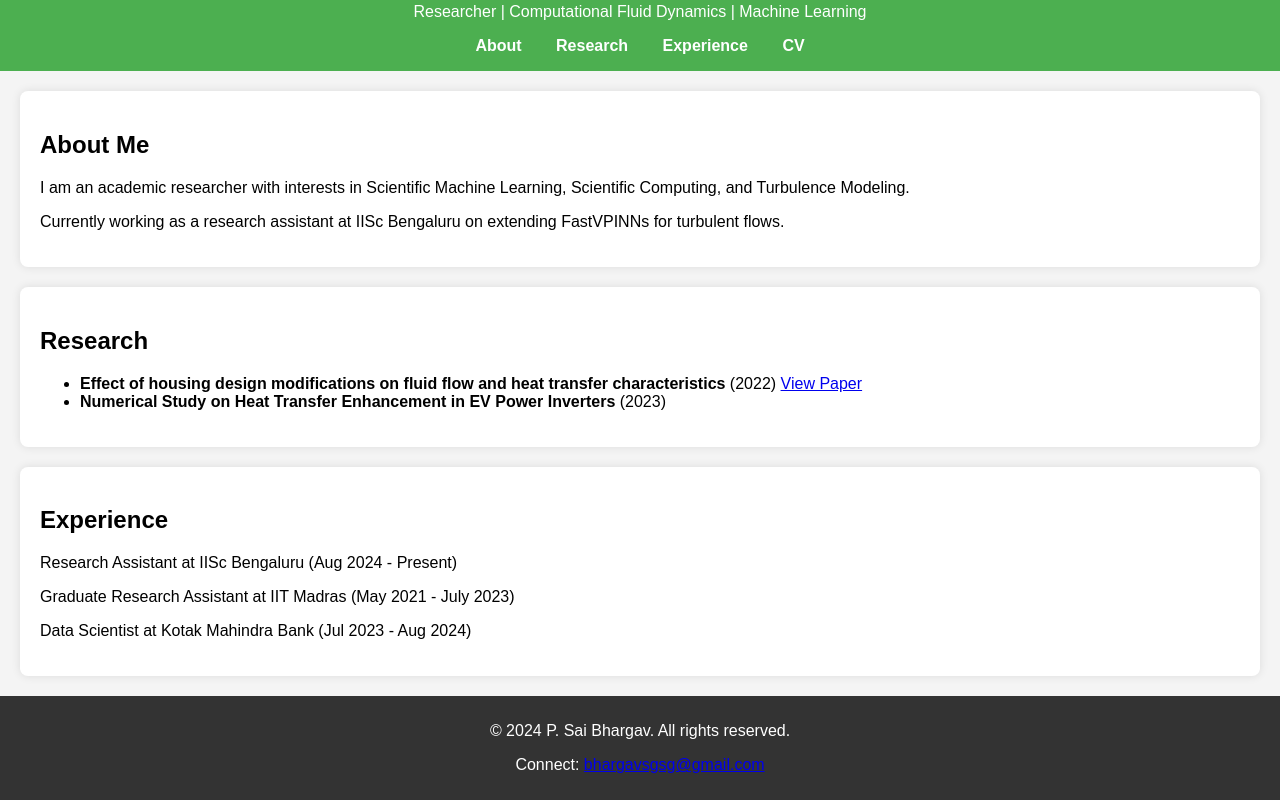
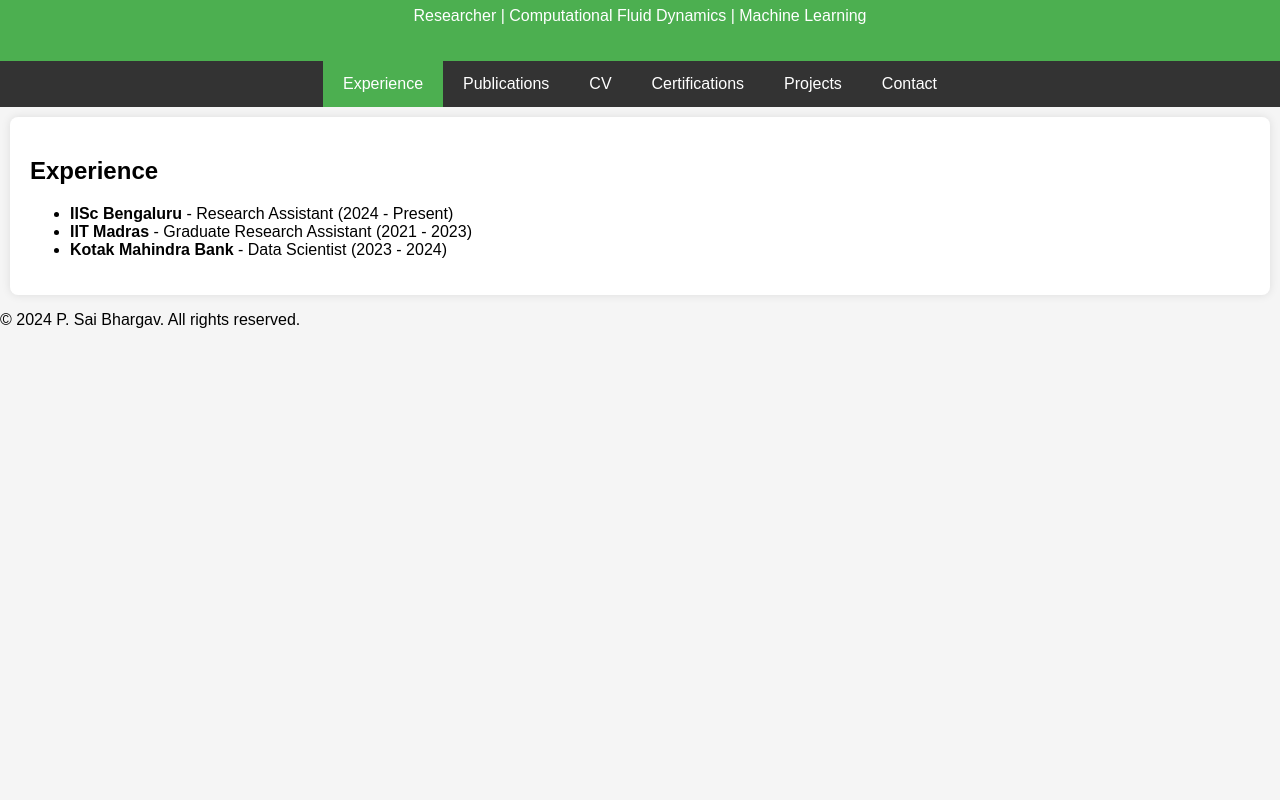
Before and after one commit to Bhargavsgsg/Bhargavsgsg.github.io, a plain HTML site: page index.html in a window 1280 px wide. Shown: the part 93-893 px from the top of the page. After the commit the page ends 800 px from the top, so only its background shows below. Drawn offline with Linux system fonts and the light colour scheme.

Commit message:
new changes

```diff
--- a/index.html
+++ b/index.html
@@ -5,48 +5,71 @@
     <meta name="viewport" content="width=device-width, initial-scale=1.0">
     <title>P. Sai Bhargav | Portfolio</title>
     <link rel="stylesheet" href="style.css">
+    <script src="script.js" defer></script>
 </head>
 <body>
     <header>
         <h1>P. Sai Bhargav</h1>
         <p>Researcher | Computational Fluid Dynamics | Machine Learning</p>
-        <nav>
-            <a href="#about">About</a>
-            <a href="#research">Research</a>
-            <a href="#experience">Experience</a>
-            <a href="assets/CV_Academic.pdf" target="_blank">CV</a>
-        </nav>
     </header>
 
-    <section id="about">
-        <h2>About Me</h2>
-        <p>I am an academic researcher with interests in Scientific Machine Learning, Scientific Computing, and Turbulence Modeling.</p>
-        <p>Currently working as a research assistant at IISc Bengaluru on extending FastVPINNs for turbulent flows.</p>
-    </section>
+    <nav class="tabs">
+        <button class="tab-button active" data-tab="experience">Experience</button>
+        <button class="tab-button" data-tab="publications">Publications</button>
+        <button class="tab-button" data-tab="cv">CV</button>
+        <button class="tab-button" data-tab="certifications">Certifications</button>
+        <button class="tab-button" data-tab="projects">Projects</button>
+        <button class="tab-button" data-tab="contact">Contact</button>
+    </nav>
 
-    <section id="research">
-        <h2>Research</h2>
-        <ul>
-            <li>
-                <strong>Effect of housing design modifications on fluid flow and heat transfer characteristics</strong> (2022)
-                <a href="https://link.springer.com/chapter/10.1007/978-981-99-7827-4_7" target="_blank">View Paper</a>
-            </li>
-            <li>
-                <strong>Numerical Study on Heat Transfer Enhancement in EV Power Inverters</strong> (2023)
-            </li>
-        </ul>
-    </section>
+    <main>
+        <section class="tab-content active" id="experience">
+            <h2>Experience</h2>
+            <ul>
+                <li><strong>IISc Bengaluru</strong> - Research Assistant (2024 - Present)</li>
+                <li><strong>IIT Madras</strong> - Graduate Research Assistant (2021 - 2023)</li>
+                <li><strong>Kotak Mahindra Bank</strong> - Data Scientist (2023 - 2024)</li>
+            </ul>
+        </section>
 
-    <section id="experience">
-        <h2>Experience</h2>
-        <p>Research Assistant at IISc Bengaluru (Aug 2024 - Present)</p>
-        <p>Graduate Research Assistant at IIT Madras (May 2021 - July 2023)</p>
-        <p>Data Scientist at Kotak Mahindra Bank (Jul 2023 - Aug 2024)</p>
-    </section>
+        <section class="tab-content" id="publications">
+            <h2>Publications</h2>
+            <ul>
+                <li><a href="https://link.springer.com/chapter/10.1007/978-981-99-7827-4_7" target="_blank">Effect of housing design modifications on fluid flow and heat transfer</a> (FMFP-2022)</li>
+                <li>Numerical Study on Heat Transfer Enhancement in EV Power Inverters (IHTC-2023)</li>
+            </ul>
+        </section>
+
+        <section class="tab-content" id="cv">
+            <h2>CV</h2>
+            <p><a href="assets/CV_Academic.pdf" target="_blank">Download my CV</a></p>
+        </section>
+
+        <section class="tab-content" id="certifications">
+            <h2>Certifications</h2>
+            <ul>
+                <li>Oxford Machine Learning Summer School (OxML 2023)</li>
+                <li>Deep Learning Specialization (Ongoing)</li>
+                <li>Natural Language Processing Specialization</li>
+            </ul>
+        </section>
+
+        <section class="tab-content" id="projects">
+            <h2>Projects</h2>
+            <ul>
+                <li>Thermal Performance of Electric Motors - Thesis project at IIT Madras</li>
+                <li>Feature Engineering for Banking Stability Models - Kotak Mahindra Bank</li>
+            </ul>
+        </section>
+
+        <section class="tab-content" id="contact">
+            <h2>Contact</h2>
+            <p>Email: <a href="mailto:bhargavsgsg@gmail.com">bhargavsgsg@gmail.com</a></p>
+        </section>
+    </main>
 
     <footer>
         <p>© 2024 P. Sai Bhargav. All rights reserved.</p>
-        <p>Connect: <a href="mailto:bhargavsgsg@gmail.com">bhargavsgsg@gmail.com</a></p>
     </footer>
 </body>
 </html>
--- /dev/null
+++ b/script.js
@@ -0,0 +1,17 @@
+document.addEventListener("DOMContentLoaded", function () {
+    const tabButtons = document.querySelectorAll(".tab-button");
+    const tabContents = document.querySelectorAll(".tab-content");
+
+    tabButtons.forEach(button => {
+        button.addEventListener("click", () => {
+            // Remove 'active' class from all buttons and content
+            tabButtons.forEach(btn => btn.classList.remove("active"));
+            tabContents.forEach(content => content.classList.remove("active"));
+
+            // Add 'active' class to the clicked button and corresponding content
+            button.classList.add("active");
+            document.getElementById(button.dataset.tab).classList.add("active");
+        });
+    });
+});
+localStorage
--- a/style.css
+++ b/style.css
@@ -1,40 +1,49 @@
-/* General Styles */
 body {
     font-family: Arial, sans-serif;
     margin: 0;
     padding: 0;
-    background-color: #f4f4f4;
+    background-color: #f5f5f5;
 }
 
-/* Header Styles */
 header {
     background-color: #4CAF50;
     color: white;
     text-align: center;
-    padding: 1em;
+    padding: 20px;
 }
 
-nav a {
-    margin: 0 15px;
-    color: white;
-    text-decoration: none;
-    font-weight: bold;
+.tabs {
+    display: flex;
+    justify-content: center;
+    background-color: #333;
 }
 
-/* Section Styles */
-section {
-    margin: 20px;
+.tab-button {
+    padding: 14px 20px;
+    color: white;
+    background-color: transparent;
+    border: none;
+    cursor: pointer;
+    font-size: 16px;
+}
+
+.tab-button.active {
+    background-color: #4CAF50;
+}
+
+.tab-button:hover {
+    background-color: #111;
+}
+
+.tab-content {
+    display: none;
     padding: 20px;
     background-color: white;
+    margin: 10px;
     border-radius: 8px;
     box-shadow: 0 0 10px rgba(0, 0, 0, 0.1);
 }
 
-/* Footer Styles */
-footer {
-    text-align: center;
-    margin-top: 20px;
-    padding: 10px;
-    background-color: #333;
-    color: white;
+.tab-content.active {
+    display: block;
 }
```
